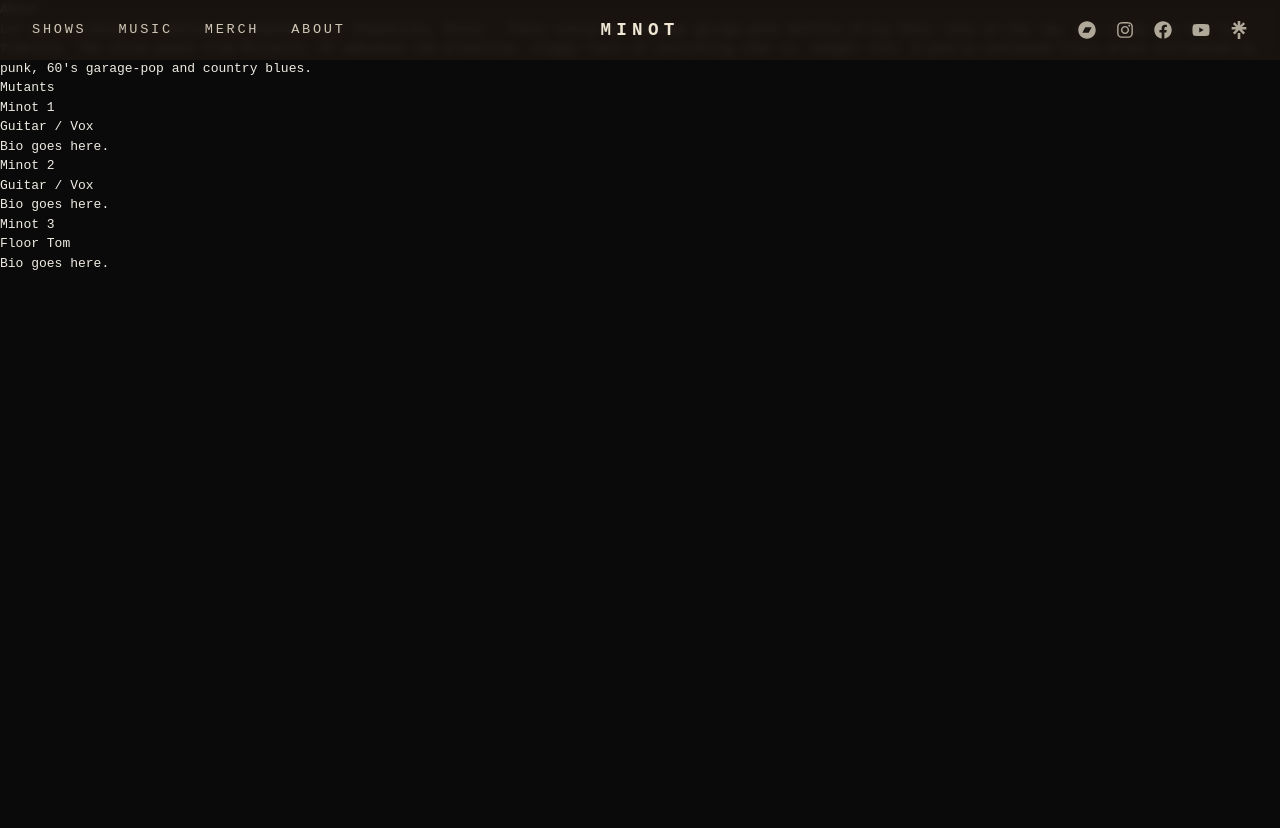
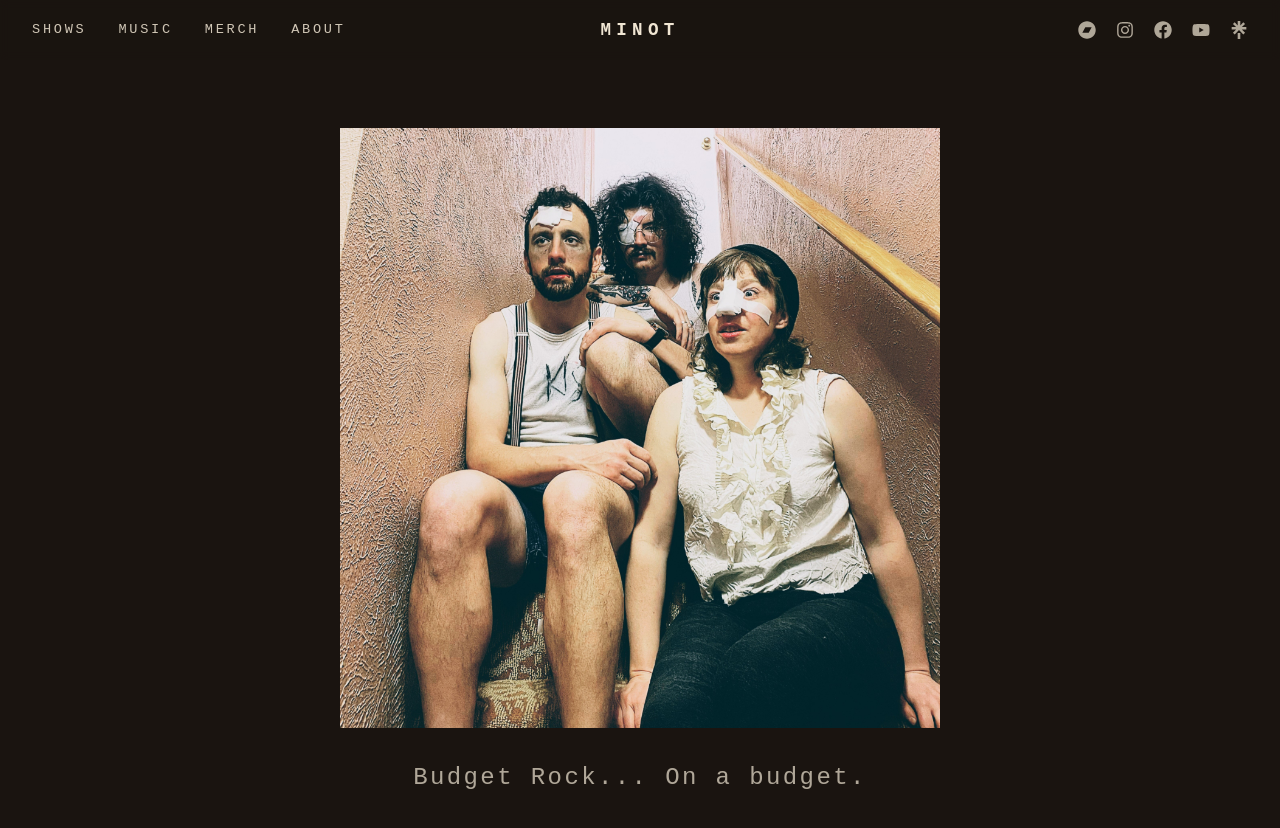
Before and after one commit to SquidIcarus/minot_winecop, a Next.js app: page /about in a window 1280 px wide. Shown: the top 828 px of the page. Before the commit the page ends 800 px from the top, so only its background shows below. Built offline with nearby package versions, Linux system fonts and the light colour scheme.

Commit message:
add about page

```diff
--- a/app/about/page.tsx
+++ b/app/about/page.tsx
@@ -1,40 +1,51 @@
+import Image from 'next/image'
+
 export default function AboutPage() {
-    const members = [
-        {
-            name: 'Minot 1',
-            role: 'Guitar / Vox',
-            bio: 'Bio goes here.'
-        },
-        {
-            name: 'Minot 2',
-            role: 'Guitar / Vox',
-            bio: 'Bio goes here.'
-        },
-        {
-            name: 'Minot 3',
-            role: 'Floor Tom',
-            bio: 'Bio goes here.'
-        }
-    ]
-
     return (
-        <main>
-            <h1>About</h1>
-            <section>
-                <p>Let me introduce the adolescent neanderthals themselves, Minot.  These overgrown teenage garage-punk muffins bring their take on the raw, the cheap and the lo-fidelity. The three-piece from Missoula, MT embodies the primitive, sloppy roots of everything that is, budget rock. A poorly contained train wreck influenced by punk, 60's garage-pop and country blues.</p>
-            </section>
-            <section>
-                <h2>Mutants</h2>
-                <ul>
-                    {members.map((member) => (
-                        <li key={member.name}>
-                            <h3>{member.name}</h3>
-                            <p>{member.role}</p>
-                            <p>{member.bio}</p>
-                        </li>
-                    ))}
-                </ul>
-            </section>
+        <main style={{
+            background: '#1a1410',
+            color: '#f0e6d3',
+            minHeight: '100vh',
+            fontFamily: 'monospace',
+            display: 'flex',
+            flexDirection: 'column',
+            alignItems: 'center',
+            justifyContent: 'center',
+            padding: '8rem 2rem 4rem',
+            textAlign: 'center',
+        }}>
+            <div style={{
+                maxWidth: '600px',
+                width: '100%',
+                display: 'flex',
+                flexDirection: 'column',
+                alignItems: 'center',
+                gap: '2rem',
+            }}>
+                <div style={{
+                    width: '100%',
+                    aspectRatio: '1',
+                    position: 'relative',
+                    overflow: 'hidden',
+                }}>
+                    <Image
+                        src='/Minot_band_photo.jpg'
+                        alt='Minot band photo, looking unwell in a stairwell'
+                        fill
+                        style={{
+                            objectFit: 'cover',
+                            objectPosition: '50% 20%' }}
+                            priority
+                    />
+                </div>
+                <p style={{
+                    fontSize: 'clamp(1rem, 3vw, 1.5rem)',
+                    letterSpacing: '0.1em',
+                    opacity: 0.7,
+                }}>
+                    Budget Rock... On a budget.
+                </p>
+            </div>
         </main>
     )
 }
--- a/app/page.tsx
+++ b/app/page.tsx
@@ -410,18 +410,6 @@ export default async function HomePage() {
         ) : (
           <p style={{ opacity: 0.4 }}>No upcoming shows. Check back soon.</p>
         )}
-        <Link href='/gigs' style={{
-          display: 'inline-block',
-          marginTop: '1rem',
-          color: '#f0e6d3',
-          opacity: 0.5,
-          fontSize: '0.8rem',
-          letterSpacing: '0.15em',
-          textDecoration: 'none',
-          textTransform: 'uppercase',
-        }}>
-          All Shows →
-        </Link>
       </section>
 
 {/* ANCHOR - Email Subscribe */}
```
